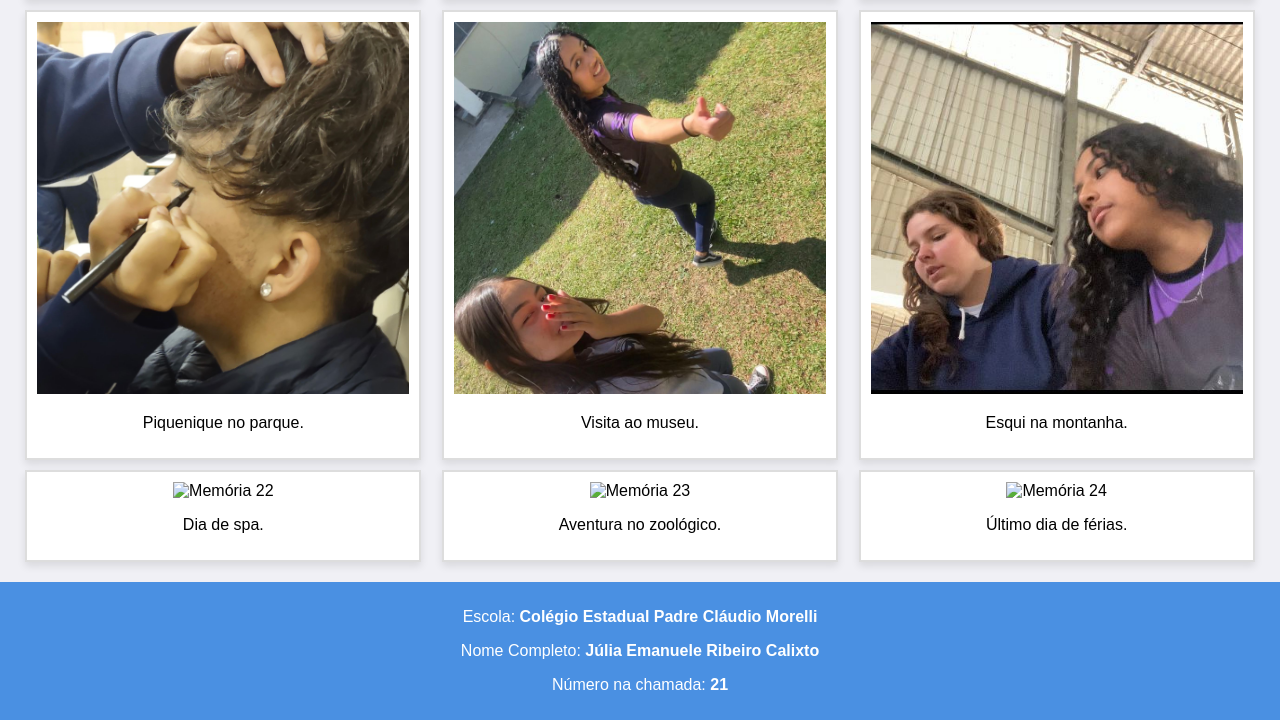
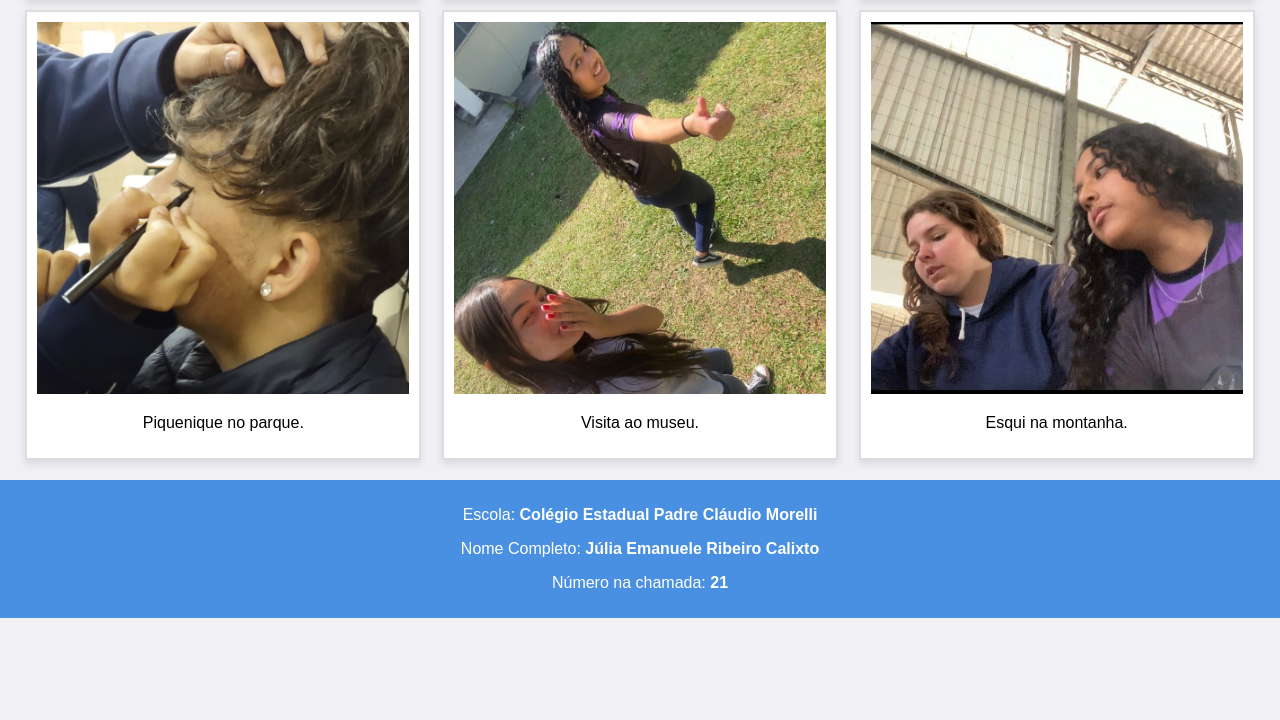
Before and after one commit to JuliaManu/Mem-rias, a plain HTML site: page index.html in a window 1280 px wide. Shown: the part 3567-4287 px from the top of the page. After the commit the page ends 4185 px from the top, so only its background shows below. Drawn offline with Linux system fonts and the light colour scheme; files whose address does not match are found by name.

Commit message:
Update index.html

```diff
--- a/index.html
+++ b/index.html
@@ -82,9 +82,6 @@
             <div class="foto-polaroid"><img src="fotos19.jpg" alt="Memória 19"><p>Piquenique no parque.</p></div>
             <div class="foto-polaroid"><img src="fotos20.jpg" alt="Memória 20"><p>Visita ao museu.</p></div>
             <div class="foto-polaroid"><img src="fotos21.jpg" alt="Memória 21"><p>Esqui na montanha.</p></div>
-            <div class="foto-polaroid"><img src="fotos22.jpg" alt="Memória 22"><p>Dia de spa.</p></div>
-            <div class="foto-polaroid"><img src="fotos23.jpg" alt="Memória 23"><p>Aventura no zoológico.</p></div>
-            <div class="foto-polaroid"><img src="fotos24.jpg" alt="Memória 24"><p>Último dia de férias.</p></div>
         </div>
     </section>
 
```
